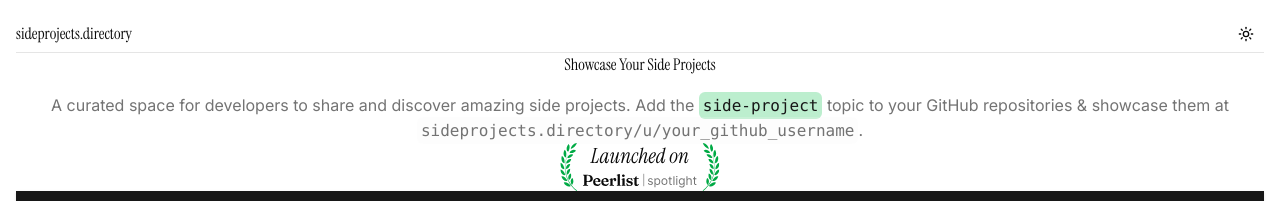
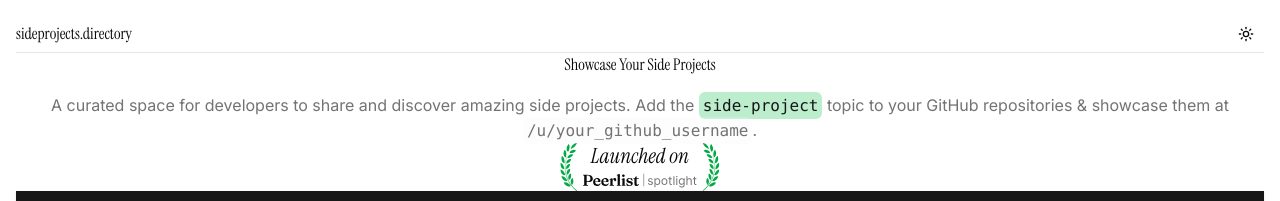
Before and after one commit to thatbeautifuldream/sideprojects.directory, a Next.js app: page / in a window 1280 px wide. Shown: the top 201 px of the page. Built offline with nearby package versions, Linux system fonts and the light colour scheme; no server answers; what fluid-tailwind would draw is missing.

Commit message:
fix: update HeroSection component to improve showcase URL formatting

```diff
--- a/src/components/hero-section.tsx
+++ b/src/components/hero-section.tsx
@@ -21,7 +21,8 @@ export default function HeroSection() {
         </code>{" "}
         topic to your GitHub repositories & showcase them at{" "}
         <code className="bg-muted/20 p-1 rounded-md">
-          sideprojects.directory/u/your_github_username
+          <span className="hidden sm:inline">sideprojects.directory</span>
+          <span>/u/your_github_username</span>
         </code>
         .
       </p>
```
